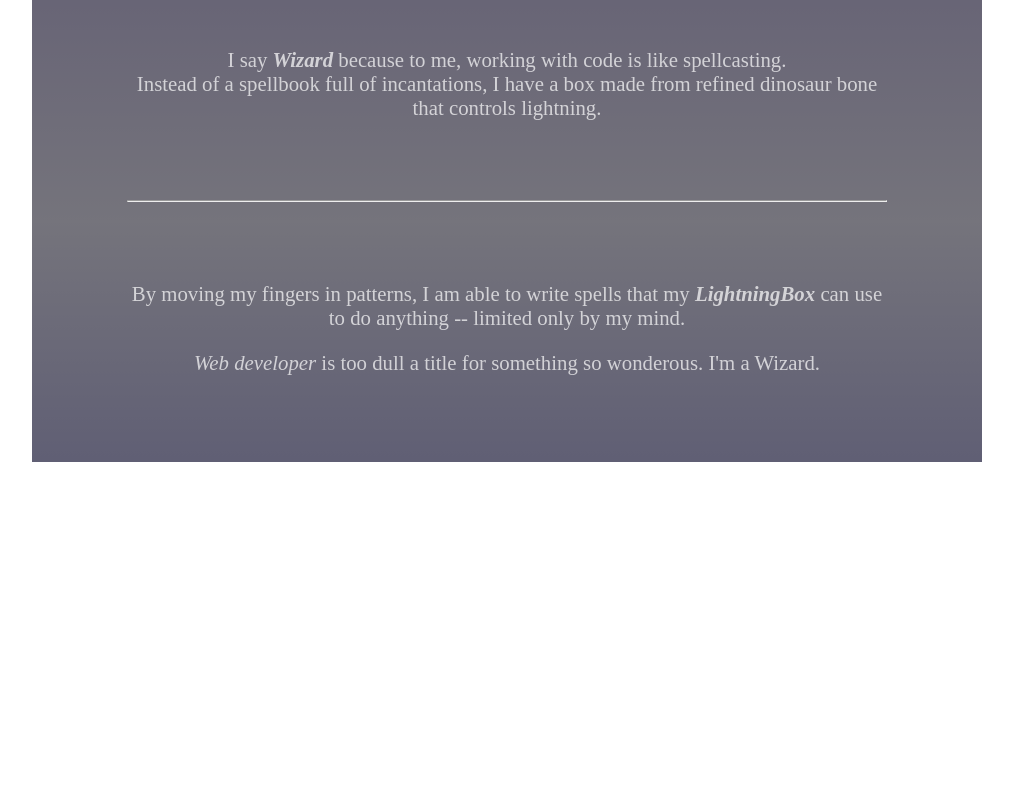
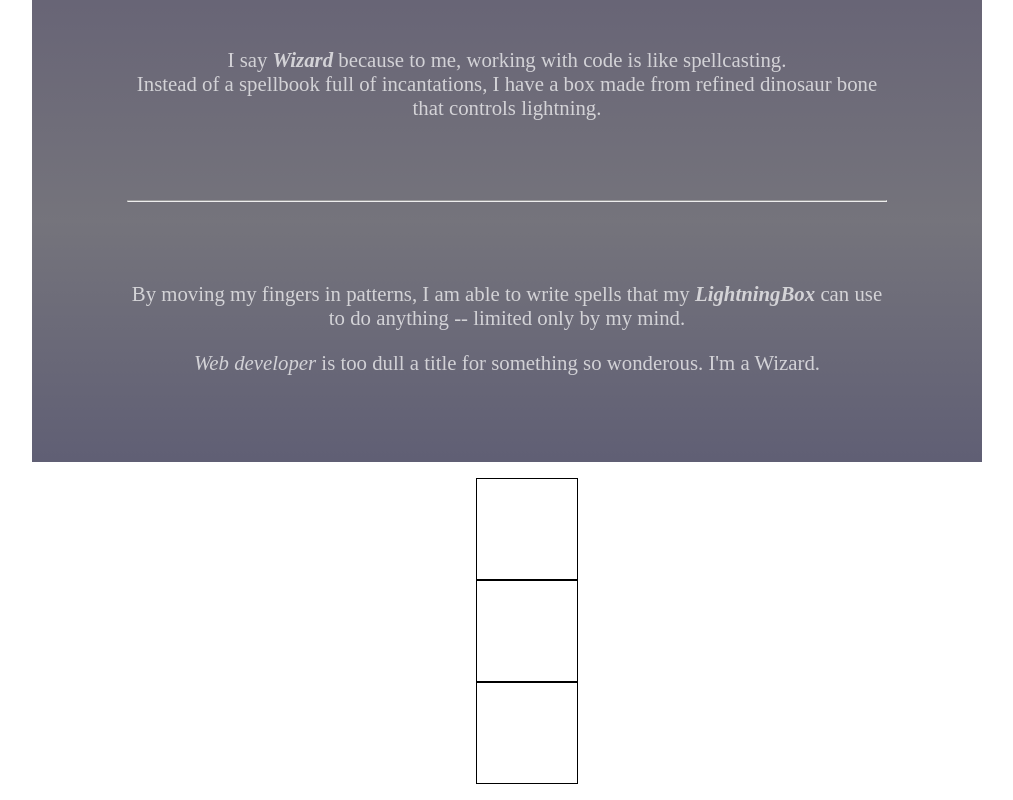
Before and after one commit to ChimeraBlack1/portfolio, a plain HTML site: page index.html in a window 1280 px wide. Shown: the part 599-1399 px from the top of the page, without its empty margins (133-1146 px from the left). Before the commit the page ends 1061 px from the top, so only its background shows below. Drawn offline with nearby package versions, Linux system fonts and the light colour scheme; a script that the page names is missing; a web font is replaced by a local one.

Commit message:
Added in projects div and some styles

```diff
--- a/css/main.css
+++ b/css/main.css
@@ -26,7 +26,7 @@ a:hover {
     font-size: 1.1rem;
 }
 
-.nav ul {
+ul {
     list-style: none;
 }
 
@@ -36,8 +36,7 @@ body {
 
 h3 {
     font-size: 1.5rem;
-    position: relative;
-    top: 90%;
+
 }
 
 p {
@@ -294,6 +293,35 @@ p {
     animation-fill-mode: forwards;
 }
 
+
+
+/* PROJECTS */
+
+.gallery-item{
+    height: 100px;
+    width: 100px;
+    margin: 0 auto;
+    border: 1px solid black;
+}
+
+#gal1 {
+
+}
+
+#gal2 {
+
+}
+
+#gal3 {
+
+}
+
+
+
+
+
+
+
 /* Closed-Nav animation */
 
 @keyframes ex {
--- a/index.html
+++ b/index.html
@@ -50,6 +50,14 @@
                 </div>
 
 
+                <div class='projects'>
+                    <ul class='gallery'>
+                        <li id='gal1' class='gallery-item'></li>
+                        <li id='gal2' class='gallery-item'></li>
+                        <li id='gal3' class='gallery-item'></li>
+                    </ul>
+                </div>
+
         </section>
 <!--
         <div class="team-treehouse">
@@ -64,7 +72,7 @@
             </a>
         </div>
 -->
-          <section id="projects" class="projects"></section>
+
 
         <section class="footer"></section>
     </div>
```
Also changed, not shown: js/app.js (line endings or trailing spaces).
